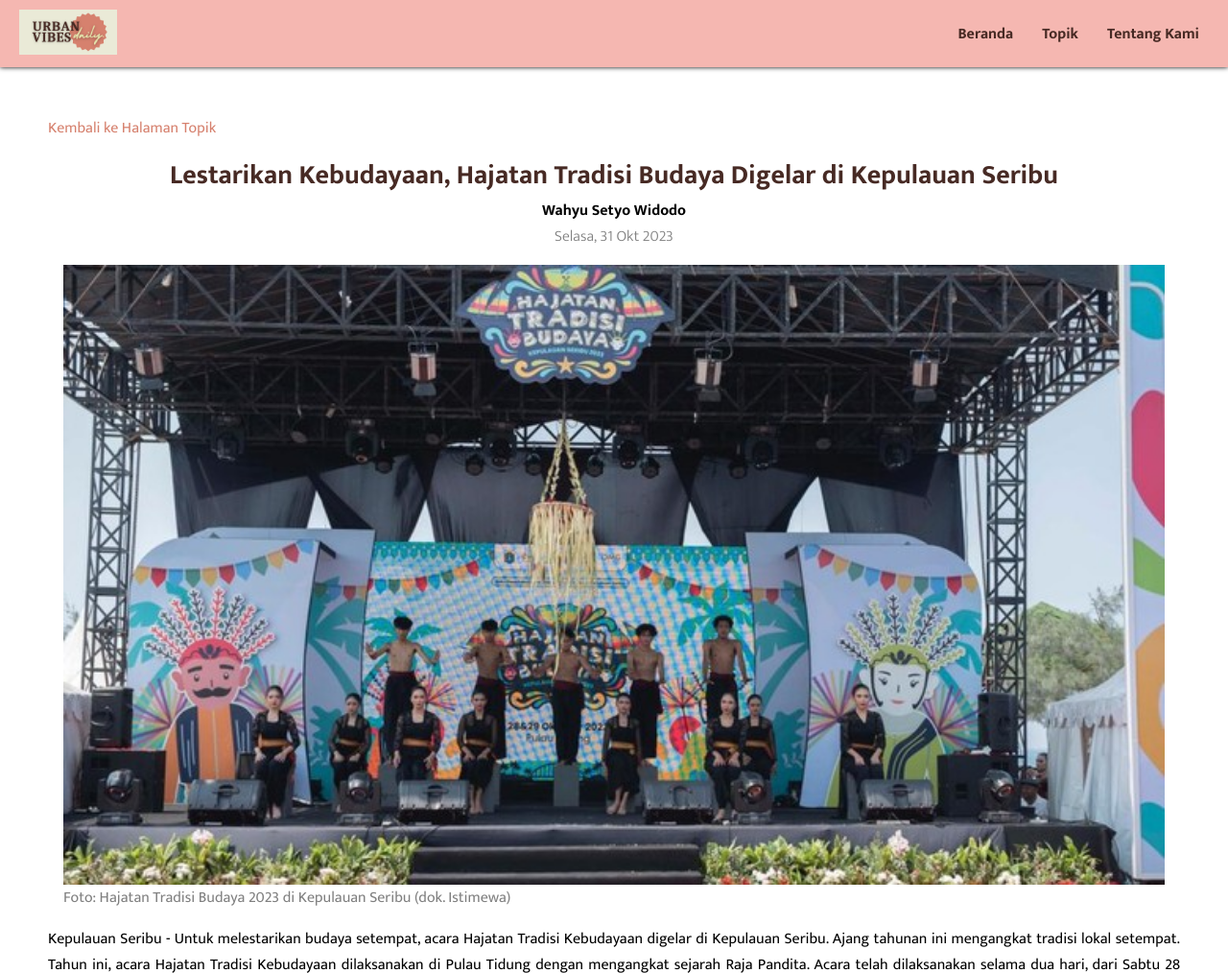
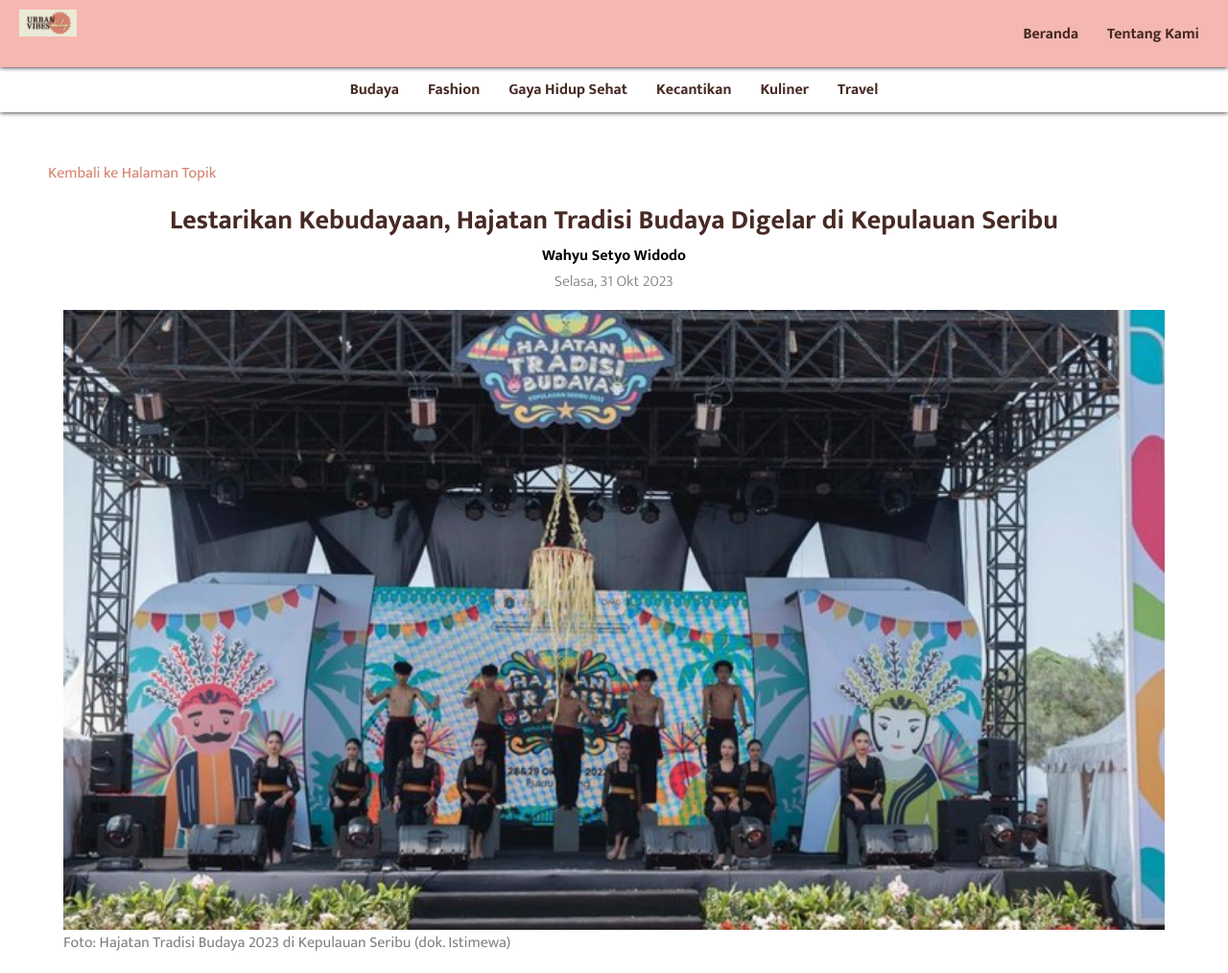
Before and after one commit to Kampus-Merdeka-Software-Engineering/FE-2-Medan-29, a plain HTML site: page halaman-berita.html in a window 1280 px wide. Shown: the top 1014 px of the page at 96% size. Drawn offline with Linux system fonts and the light colour scheme.

Commit message:
ngubah letak topic

```diff
--- a/css/about_us.css
+++ b/css/about_us.css
@@ -13,7 +13,7 @@ header {
   display: inline;
 }
 
-nav {
+header nav {
   box-shadow: 0 0 5px black;
   background-color: #F5B7B1;
   display: flex;
@@ -24,62 +24,56 @@ nav {
   padding: 10px 20px;
 }
 
-.logo {
+header .logo {
   width: 60px;
   height: 50px;
 }
 
-nav ul {
+header nav ul {
   padding-right: 10px;
   list-style: none;
   display: flex;
   gap: 30px;
 }
 
-nav ul li a {
+header nav ul li a {
   color: #472A24;
   text-decoration: none;
   font-size: 16px;
   font-weight: 800;
 }
 
-nav ul li a:hover {
+header nav ul li a:hover {
   color: #D6816E;
   font-weight: bold;
 }
 
-/* Style for the dropdown menu */
-.dropdown {
-  position: relative;
-  display: inline-block;
+.main-navigation {
+  padding: 10px 20px;
+  box-shadow: 0 0 5px black;
+  position: inline;
+  top: 0;
+  z-index: 1000;
+  display: flex;
+  justify-content: center;
 }
 
-/* Style for the dropdown content */
-.dropdown-content {
-  display: none;
-  position: absolute;
-  background-color: #f9f9f9;
-  min-width: 160px;
-  box-shadow: 0px 8px 16px 0px rgba(0,0,0,0.2);
-  z-index: 2;
+.main-navigation ul {
+  list-style: none;
+  display: flex;
+  gap: 30px;
 }
 
-/* Style for the links inside the dropdown */
-.dropdown-content a {
-  display: block;
-  padding: 10px 15px;
+.main-navigation ul li a {
+  color: #472A24;
   text-decoration: none;
-  color: #333;
+  font-size: 16px;
+  font-weight: 800;
 }
 
-/* Change the color of links on hover */
-.dropdown-content a:hover {
-  background-color: #ddd;
-}
-
-/* Show the dropdown content when hovering over the dropdown */
-.dropdown:hover .dropdown-content {
-  display: block;
+.main-navigation ul li a:hover {
+  color: #D6816E;
+  font-weight: bold;
 }
 
 .our-team {
--- a/css/halaman-style.css
+++ b/css/halaman-style.css
@@ -20,7 +20,7 @@ h1 {
 }
 
 /* navbar */
-nav {
+header nav {
   box-shadow: 0 0 5px black;
   background-color: #f5b7b1;
   display: flex;
@@ -31,62 +31,56 @@ nav {
   padding: 10px 20px;
 }
 
-.logo {
+header .logo {
   width: 60px;
   height: 50px;
 }
 
-nav ul {
+header nav ul {
   padding-right: 10px;
   list-style: none;
   display: flex;
   gap: 30px;
 }
 
-nav ul li a {
+header nav ul li a {
   color: #472a24;
   text-decoration: none;
   font-size: 16px;
   font-weight: 800;
 }
 
-nav ul li a:hover {
+header nav ul li a:hover {
   color: #d6816e;
   font-weight: bold;
 }
 
-/* Style for the dropdown menu */
-.dropdown {
-  position: relative;
-  display: inline-block;
+.main-navigation {
+  padding: 10px 20px;
+  box-shadow: 0 0 5px black;
+  position: inline;
+  top: 0;
+  z-index: 1000;
+  display: flex;
+  justify-content: center;
 }
 
-/* Style for the dropdown content */
-.dropdown-content {
-  display: none;
-  position: absolute;
-  background-color: #f9f9f9;
-  min-width: 160px;
-  box-shadow: 0px 8px 16px 0px rgba(0, 0, 0, 0.2);
-  z-index: 2;
+.main-navigation ul {
+  list-style: none;
+  display: flex;
+  gap: 30px;
 }
 
-/* Style for the links inside the dropdown */
-.dropdown-content a {
-  display: block;
-  padding: 10px 15px;
+.main-navigation ul li a {
+  color: #472A24;
   text-decoration: none;
-  color: #333;
+  font-size: 16px;
+  font-weight: 800;
 }
 
-/* Change the color of links on hover */
-.dropdown-content a:hover {
-  background-color: #ddd;
-}
-
-/* Show the dropdown content when hovering over the dropdown */
-.dropdown:hover .dropdown-content {
-  display: block;
+.main-navigation ul li a:hover {
+  color: #D6816E;
+  font-weight: bold;
 }
 
 /* content */
--- a/css/style.css
+++ b/css/style.css
@@ -12,7 +12,7 @@
     display: inline;
   }
 
-  nav {
+  header nav {
     box-shadow: 0 0 5px black;
     background-color: #FFD1CE;
     display: flex;
@@ -23,59 +23,57 @@
     padding: 10px 20px;
   }
 
-  .logo {
+  header .logo {
     width: 60px;
     height: 50px;
   }
 
-  nav ul {
+  header nav ul {
     padding-right: 10px;
     list-style: none;
     display: flex;
     gap: 30px;
   }
 
-  nav ul li a {
+  header nav ul li a {
     color: #472A24;
     text-decoration: none;
     font-size: 16px;
     font-weight: 800;
   }
 
-  nav ul li a:hover {
+  header nav ul li a:hover {
     color: #D6816E;
     font-weight: bold;
   }
 
-.dropdown {
-    position: relative;
-    display: inline-block;
+  .main-navigation {
+    padding: 10px 20px;
+    box-shadow: 0 0 5px black;
+    position: inline;
+    top: 0;
+    z-index: 1000;
+    display: flex;
+    justify-content: center;
 }
 
-.dropdown-content {
-    display: none;
-    position: absolute;
-    background-color: #f9f9f9;
-    min-width: 160px;
-    box-shadow: 0px 8px 16px 0px rgba(0,0,0,0.2);
-    z-index: 2;
+.main-navigation ul {
+    list-style: none;
+    display: flex;
+    gap: 30px;
 }
 
-.dropdown-content a {
-    display: block;
-    padding: 10px 15px;
+.main-navigation ul li a {
+    color: #472A24;
     text-decoration: none;
-    color: #333;
+    font-size: 16px;
+    font-weight: 800;
 }
 
-.dropdown-content a:hover {
-    background-color: #ddd;
+.main-navigation ul li a:hover {
+    color: #D6816E;
+    font-weight: bold;
 }
-
-.dropdown:hover .dropdown-content {
-    display: block;
-}
-
 .search-container {
   text-align: center;
 }
--- a/halaman-berita.html
+++ b/halaman-berita.html
@@ -14,30 +14,27 @@
   <body>
     <header>
       <nav>
-        <div class="logo">
-          <img src="./asset/logo1.png" width="170%" alt="" />
-        </div>
-        <ul class="nav-link">
-          <li>
-            <a href="./home.html">Beranda</a>
-          </li>
-          <li class="dropdown">
-            <a href="#pilihtopic">Topik</a>
-            <div class="dropdown-content">
-              <a href="./gayahidupsehat.html">Gaya Hidup Sehat</a>
-              <a href="./kecantikan.html">Kecantikan</a>
-              <a href="./fashion.html">Fashion</a>
-              <a href="./travel.html">Travel</a>
-              <a href="./kuliner.html">Kuliner</a>
-              <a href="./budaya.html">Budaya</a>
-            </div>
-          </li>
-          <li>
-            <a href="./about_us.html">Tentang Kami</a>
-          </li>
-        </ul>
+          <div class="logo">
+              <img src="./asset/logo1.png" width="100%" alt="" />
+          </div>
+          <ul class="nav-link">
+              <li><a href="./index.html">Beranda</a></li>
+              <li><a href="./about_us.html">Tentang Kami</a></li>
+          </ul>
       </nav>
-    </header>
+  </header>
+
+  <nav class="main-navigation">
+      <ul class="temaberita">
+          <li class="menu-item"><a href="./budaya.html">Budaya</a></li>
+          <li class="menu-item"><a href="./fashion.html">Fashion</a></li>
+          <li class="menu-item"><a href="./gayahidupsehat.html">Gaya Hidup Sehat</a></li>
+          <li class="menu-item"><a href="./kecantikan.html">Kecantikan</a></li>
+          <li class="menu-item"><a href="./kuliner.html">Kuliner</a></li>
+          <li class="menu-item"><a href="./travel.html">Travel</a></li>
+      </ul>
+  </nav>
+
 
     <main>
       <a href="./home.html">Kembali ke Halaman Topik</a>
```
Also changed, not shown: about_us.html (+14 -18 lines), index.html (+14 -18 lines).
